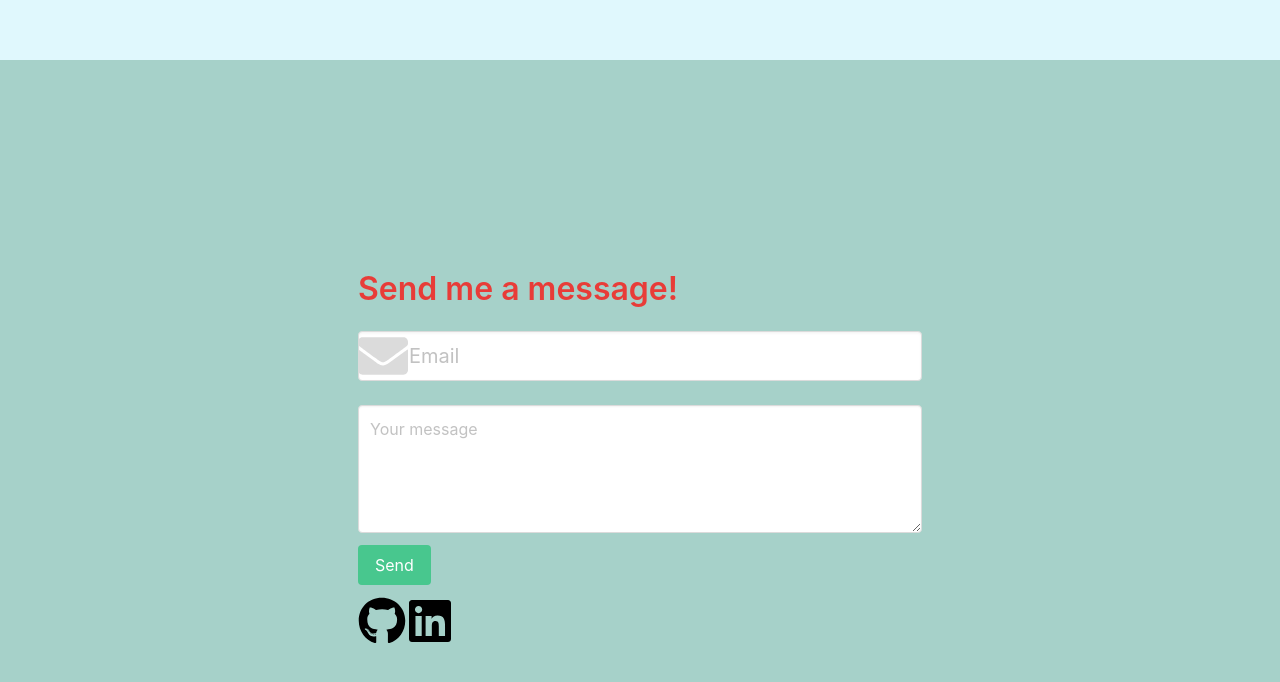
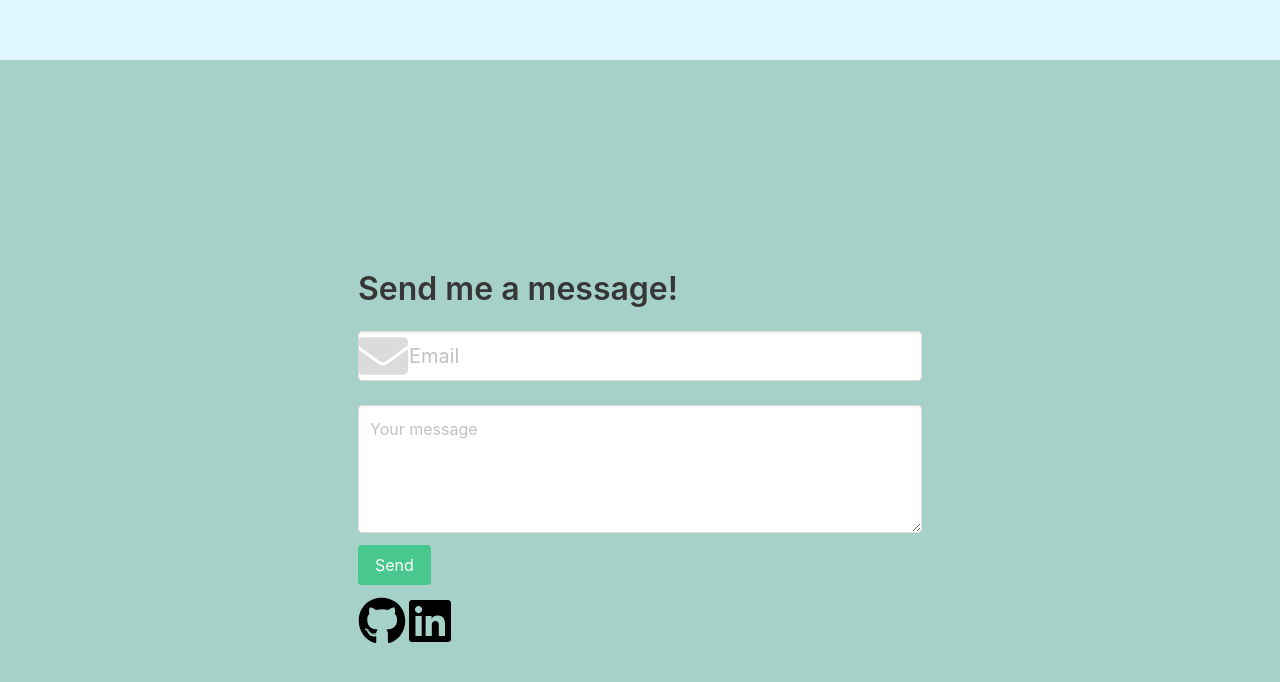
Before and after one commit to tbriany/portfolio, a React (Create React App) app in the folder frontend/: page / in a window 1280 px wide. Shown: the part 7612-8294 px from the top of the page. Built offline with nearby package versions, Linux system fonts and the light colour scheme.

Commit message:
updates styling on contacts page

```diff
--- a/frontend/src/Components/Contact.jsx
+++ b/frontend/src/Components/Contact.jsx
@@ -8,20 +8,24 @@ import { faLinkedin } from '@fortawesome/free-brands-svg-icons'
 
 const Contact = () => {
   return (
-<section class="hero is-fullheight" id="contact" style={{backgroundColor: "#A6D1C9"}}>
+    <section class="hero is-fullheight" id="contact" style={{ backgroundColor: "#A6D1C9" }}>
       <div class="hero-body">
         <div class="container">
 
           <div class="columns is-mobile">
             <div class="column is-half is-offset-one-quarter">
-   <p class="title" style={{color: "#E83C38"}}>Send me a message!</p>
-      <MyForm/>
-      <a href="https://github.com/tbriany" target="_blank" rel="noopener noreferrer" style={{color: "black"}}>
-      <FontAwesomeIcon icon={faGithub} className="icon is-large"/>
+              <h1 class="title">Send me a message!</h1>
+              <MyForm />
+
+              <div className="contactIcons">
+              <a href="https://github.com/tbriany" target="_blank" rel="noopener noreferrer" style={{ color: "black" }}>
+                <FontAwesomeIcon icon={faGithub} className="icon is-large" />
               </a>
-      <a href="https://www.linkedin.com/in/briany-taveras-457696191/" target="_blank" rel="noopener noreferrer" style={{color: "black"}}>
-      <FontAwesomeIcon icon={faLinkedin} className="icon is-large"/>
+              <a href="https://www.linkedin.com/in/brianytaveras/" target="_blank" rel="noopener noreferrer" style={{ color: "black" }}>
+                <FontAwesomeIcon icon={faLinkedin} className="icon is-large" />
               </a>
+              </div>
+
             </div>
           </div>
         </div>
```
Lines whose indentation alone changed are shown as unchanged.
